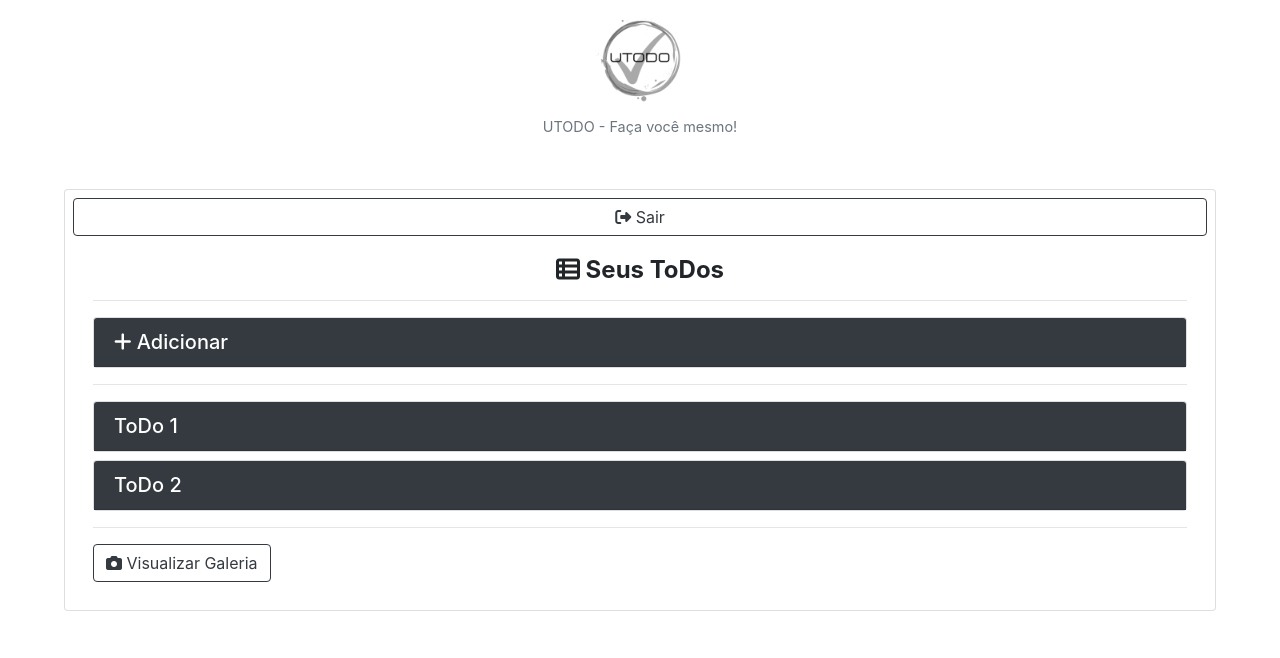
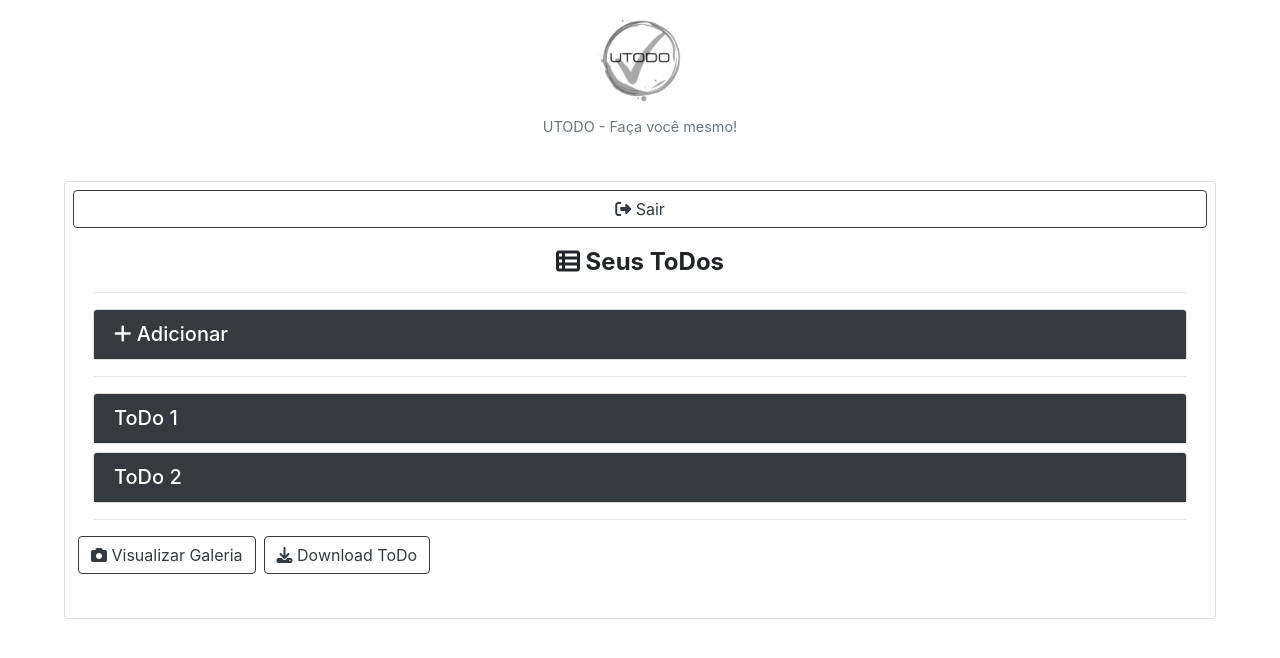
Before and after one commit to WhoisBsa/utodo, a PHP site: page /php/main.php in a window 1280 px wide. Shown: the top 658 px of the page. Run offline with PHP 8.4, Linux system fonts and the light colour scheme; the visitor is signed in with stand-in values (Sample User, id 1); data comes from the database, SQL or seed files in the repository; data that the repository does not hold is empty; some libraries are stand-ins or nearby versions.

Commit message:
Adicionar botao de download

```diff
--- a/php/main.php
+++ b/php/main.php
@@ -161,13 +161,29 @@
                 }
 
                 echo '
-                  <hr /><div class="form-group m-0">
+                  <hr />
+                  <div class="row">
+                    <div class="col-xs-1-6">
+                      <div class="form-group mr-2">
                         <form method="POST">
                           <button type="submit" class="btn btn-outline-dark" name="galeria">
                             <i class="fa fa-camera" aria-hidden="true"></i>
                             Visualizar Galeria
                           </button>
                         </form>
+                      </div>
+                    </div>
+
+                    <div class="col-xs-1-6">
+                      <div class="form-group">
+                        <form action="controllerToDo.php" method="POST">
+                          <button type="submit" class="btn btn-outline-dark" name="download">
+                            <i class="fa fa-download" aria-hidden="true"></i>
+                            Download ToDo
+                          </button>
+                        </form>
+                      </div>
+                    </div>
                   </div>
                   ';
 
```
Lines whose indentation alone changed are shown as unchanged.
